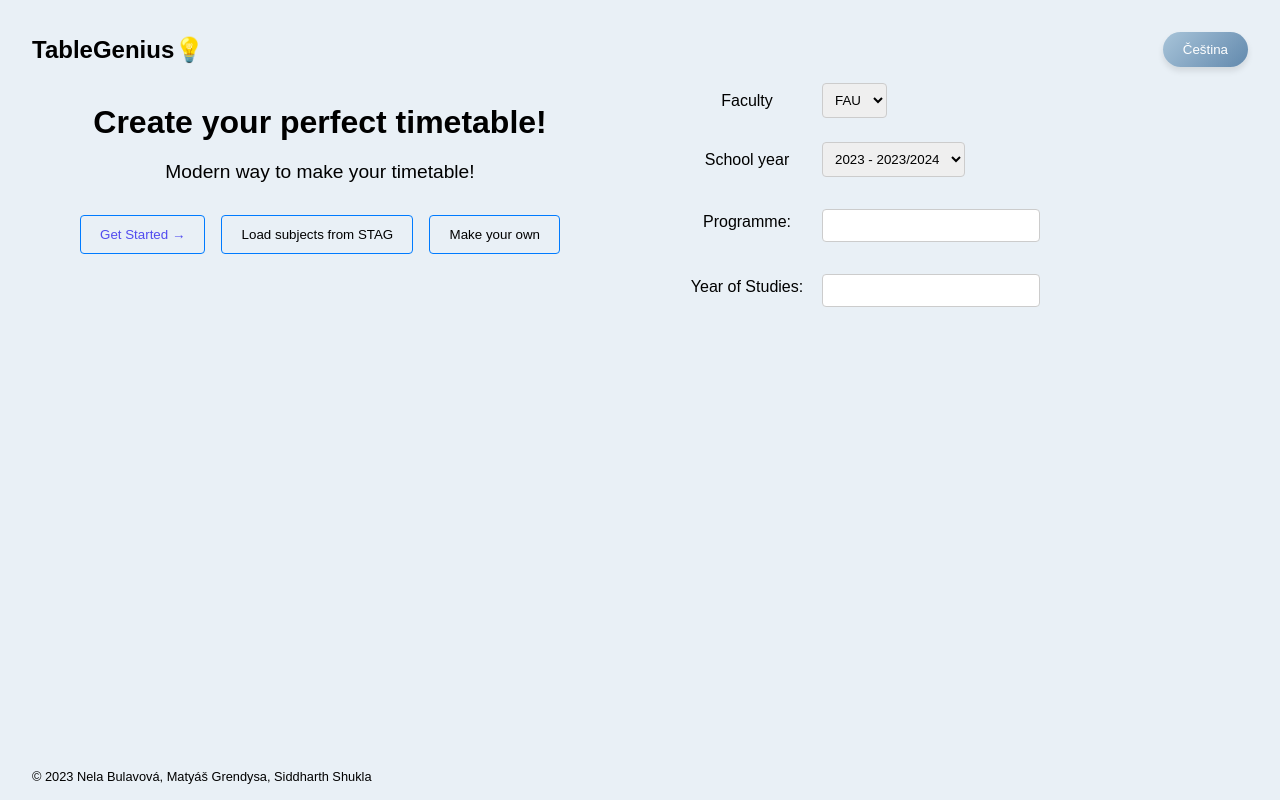
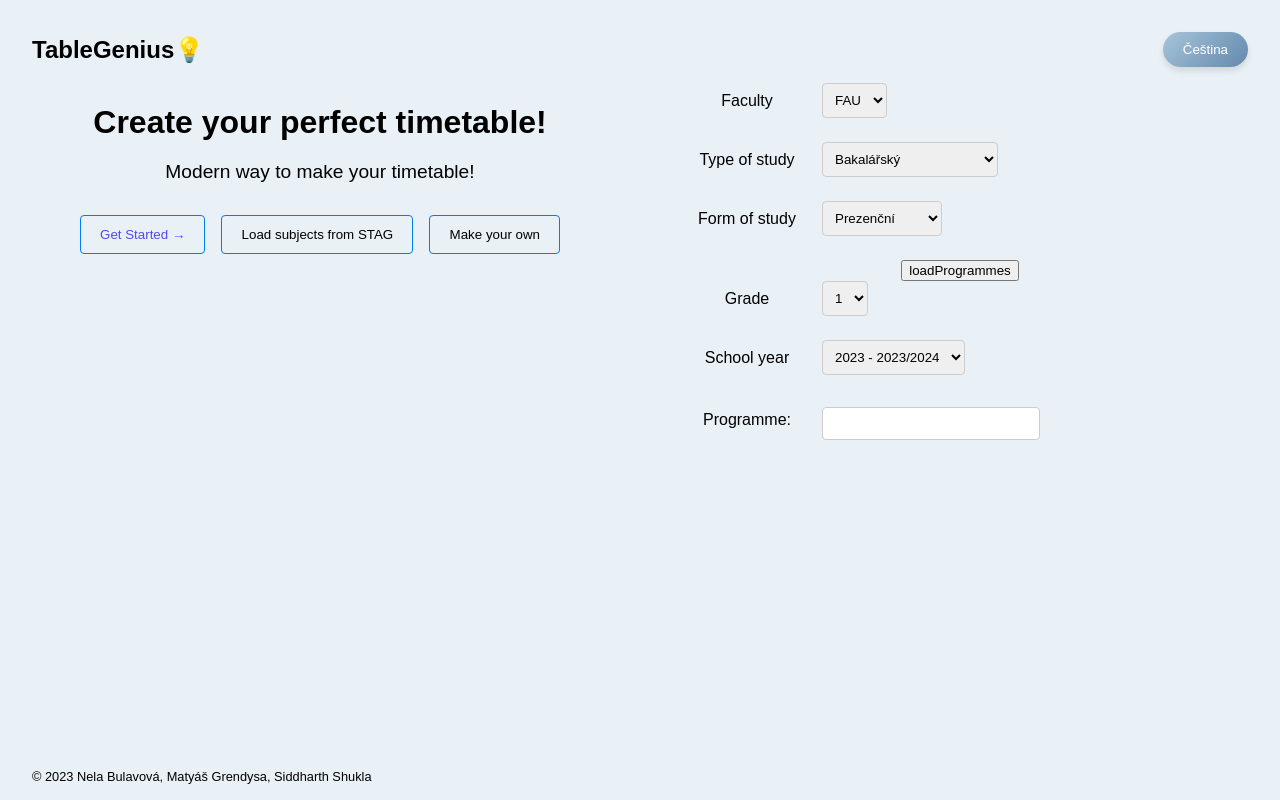
Before and after one commit to sidd-1337/timetabemakertest, a React (Create React App) app: page / in a window 1280 px wide. Both pictures are taken after a click on the button "Load subjects from STAG". Built offline with nearby package versions, Linux system fonts and the light colour scheme.

Commit message:
first page

```diff
--- a/public/locales/en/translation.json
+++ b/public/locales/en/translation.json
@@ -7,5 +7,7 @@
     "faculty": "Faculty",
     "schoolYear": "School year",
     "programme": "Programme",
-    "yearOfStudies": "Year of Studies"
+    "grade": "Grade",
+    "formOfStudy": "Form of study",
+    "typeOfStudy": "Type of study"
   }
--- a/src/components/TableGenius/TableGenius.css
+++ b/src/components/TableGenius/TableGenius.css
@@ -131,3 +131,42 @@ footer {
   left: 2rem;
   font-size: 0.8rem;
 }
+
+.programme-group {
+  position: relative; /* Set relative positioning here */
+  margin-bottom: 1.5rem;
+}
+
+.programme-suggestions {
+  position: absolute; /* Absolutely positioned relative to the .programme-group */
+  top: 100%; /* Directly below the input field */
+  left: 0;
+  width: 55%; /* Match the width of the input field */
+  box-shadow: 0 4px 6px rgba(0, 0, 0, 0.1);
+  border-radius: 4px;
+  z-index: 1000;
+  max-height: 300px;
+  overflow-y: auto; /* Allows scrolling */
+  background-color: #ffffff;
+  border: 1px solid #ddd;
+  padding-left: 0;
+  list-style-type: none;
+}
+
+
+.programme-suggestions li {
+  padding: 10px; /* Matches your padding style */
+  font-size: small; /* Matches your font-size for time-slot-header */
+  cursor: pointer;
+  margin: 0;
+  list-style: none;
+  border-bottom: 1px solid #ddd; /* Separates items */
+}
+
+.programme-suggestions li:last-child {
+  border-bottom: none; /* No border for the last item */
+}
+
+.programme-suggestions li:hover {
+  background-color: #e9f0f6; /* Matches your header background color */
+}
--- a/src/components/TableGenius/TableGenius.js
+++ b/src/components/TableGenius/TableGenius.js
@@ -1,4 +1,4 @@
-import React, { useState, startTransition } from 'react';
+import React, { useState, useEffect, startTransition } from 'react';
 import './TableGenius.css';
 import { useTranslation } from 'react-i18next';
 import Header from '../Header';
@@ -12,6 +12,71 @@ function TableGenius() {
       setShowForm(!showForm);
     });
   };
+
+  // State for all filters and programme list
+  const [faculty, setFaculty] = useState('');
+  const [typeOfStudy, setTypeOfStudy] = useState('');
+  const [formOfStudy, setFormOfStudy] = useState('');
+  const [grade, setGrade] = useState('');
+  const [schoolYear, setSchoolYear] = useState('');
+  const [programme, setProgramme] = useState('');
+  const [programmesList, setProgrammesList] = useState([]);
+
+  // Function to make API call with all filters
+  const fetchData = async () => {
+    try {
+      const response = await fetch(`/api/data/getProgrammes?fakultaOboru=${faculty}&typ=${typeOfStudy}&forma=${formOfStudy}`);
+      const data = await response.json();
+      setProgrammesList(data);
+    } catch (error) {
+      console.error('Error fetching data:', error);
+    }
+  };
+
+
+
+    // Function to handle form input changes
+    const handleInputChange = (event) => {
+      const { name, value, options, selectedIndex } = event.target;
+      const selectedValue = options ? options[selectedIndex].value : value;
+      console.log(`Setting ${name} to ${selectedValue}`); // Debug log
+
+      switch(name) {
+        case 'faculty':
+          setFaculty(selectedValue);
+          break;
+        case 'typeOfStudy':
+          setTypeOfStudy(selectedValue);
+          break;
+        case 'formOfStudy':
+          setFormOfStudy(selectedValue);
+          break;
+        case 'grade':
+          setGrade(selectedValue);
+          break;
+        case 'schoolYear':
+          setSchoolYear(selectedValue);
+          break;
+        case 'programme':
+          setProgramme(value);
+          break;
+        default:
+          break;
+      }
+      if (event.target.name === 'programme') {
+        setProgramme(event.target.value);
+      }
+    };
+
+  const handleSubmit = (event) => {
+    event.preventDefault();
+    fetchData();
+  };
+
+  const filteredProgrammes = programme.length >= 2
+  ? programmesList.filter(prog => prog.toLowerCase().includes(programme.toLowerCase()))
+  : [];
+
 
   return (
     <div className="container">
@@ -28,10 +93,10 @@ function TableGenius() {
         </div>
         <div className="content-right">
     {showForm && (
-        <form>
+       <form onSubmit={handleSubmit}>
             <div className="form-group">
                 <label htmlFor="faculty">{t('faculty')}</label>
-                <select id="faculty" name="faculty">
+                <select id="faculty" name="faculty" onChange={handleInputChange}>
                     <option value="FAU">FAU</option>
                     <option value="FFI">FFI</option>
                     <option value="FPD">FPD</option>
@@ -41,18 +106,51 @@ function TableGenius() {
                 </select>
             </div>
             <div className="form-group">
+                <label htmlFor="typeOfStudy">{t('typeOfStudy')}</label>
+                <select id="typeOfStudy" name="typeOfStudy" onChange={handleInputChange}>
+                    <option value="Bakalařský">Bakalářský</option>
+                    <option value="Navazující magisterský">Navazující magisterský</option>
+                </select>
+            </div>
+            <div className="form-group">
+                <label htmlFor="formOfStudy">{t('formOfStudy')}</label>
+                <select id="formOfStudy" name="formOfStudy" onChange={handleInputChange}>
+                    <option value="Prezenční">Prezenční</option>
+                    <option value="Kombinované">Kombinované</option>
+                </select>
+            </div>
+            <button type="submit">{('loadProgrammes')}</button>
+            <div className="form-group">
+                <label htmlFor="grade">{t('grade')}</label>
+                <select id="grade" name="grade">
+                    <option value="grade1">1</option>
+                </select>
+            </div>
+            <div className="form-group">
                 <label htmlFor="schoolYear">{t('schoolYear')}</label>
                 <select id="schoolYear" name="schoolYear">
                     <option value="2023-2024">2023 - 2023/2024</option>
                 </select>
             </div>
-            <div className="form-group">
-                <label htmlFor="programme">{t('programme')}:</label>
-                <input type="text" id="programme" name="programme" />
-            </div>
-            <div className="form-group">
-                <label htmlFor="yearOfStudies">{t('yearOfStudies')}:</label>
-                <input type="text" id="yearOfStudies" name="yearOfStudies" />
+            <div className="form-group programme-group">
+              <label htmlFor="programme">{t('programme')}:</label>
+              <input
+                type="text"
+                id="programme"
+                name="programme"
+                value={programme}
+                onChange={handleInputChange}
+                autoComplete="off"
+              />
+              {filteredProgrammes.length > 0 && (
+
+              <ul className="programme-suggestions">
+                {filteredProgrammes.map((prog, index) => (
+                  <li key={index} onClick={() => setProgramme(prog)}>{prog}</li>
+                ))}
+              </ul>
+
+            )}
             </div>
         </form>
     )}
```
